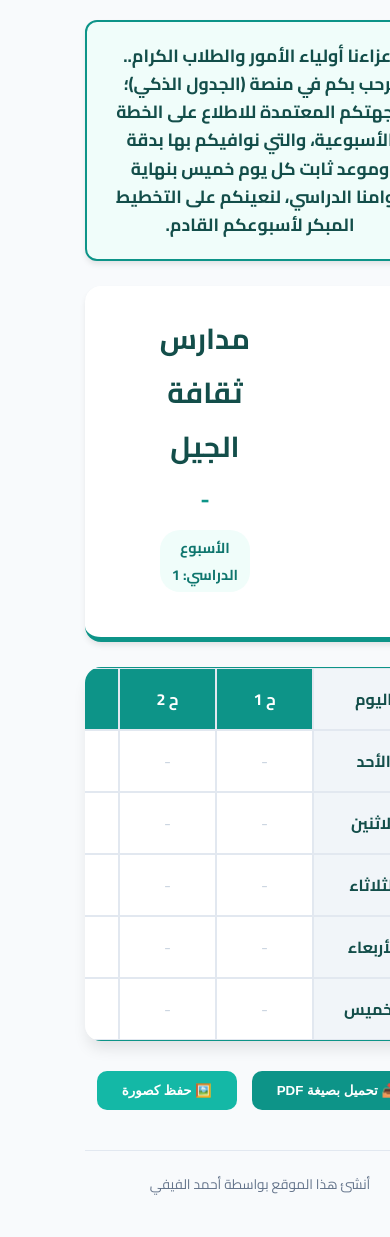
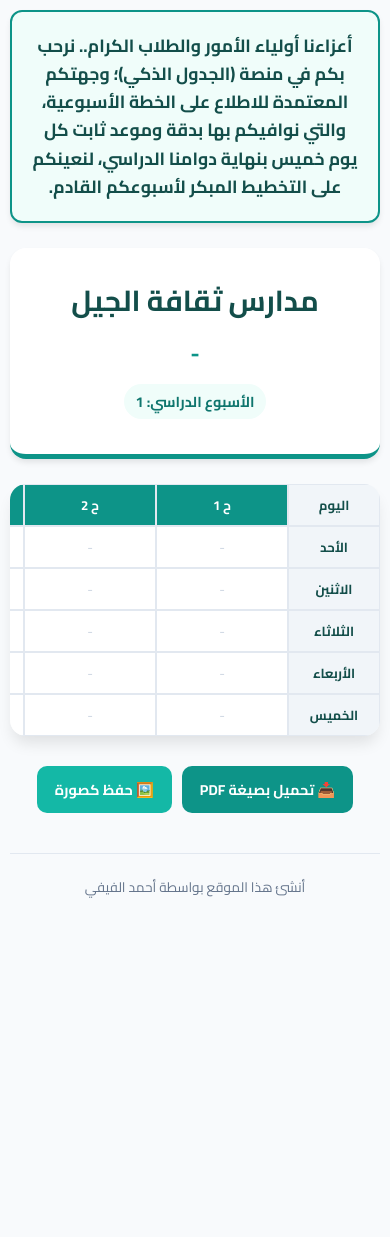
Before and after one commit to ahy564-cyber/Managing-the-weekly-plan, a Flask app: page /student/1/1 in a window 390 px wide; the page is wider, and only the part inside the window is pictured. After the commit the page ends 898 px from the top of that part, so only its background shows below. Run offline with Flask 3, Linux system fonts and the light colour scheme; some libraries are stand-ins or nearby versions.

Commit message:
Improve schedule table readability and mobile responsiveness
Apply CSS changes to the student schedule template to fix mobile view overlaps by adding a responsive wrapper, setting minimum column widths, scaling font sizes with media queries, and ensuring text wrapping.

Replit-Commit-Author: Agent
Replit-Commit-Session-Id: 0820ee79-34a1-44dc-95df-5f00f2127f26
Replit-Commit-Checkpoint-Type: full_checkpoint
Replit-Commit-Event-Id: 7b230d5a-e0f8-4b61-a038-55d7a55e3784
Replit-Helium-Checkpoint-Created: true

```diff
--- a/templates/student.html
+++ b/templates/student.html
@@ -16,13 +16,6 @@
 
         .gov-info { display: none !important; }
 
-        .table-container { width: 100%; overflow-x: auto; margin-top: 20px; border-radius: 12px; box-shadow: 0 4px 6px -1px rgb(0 0 0 / 0.1); }
-        table { width: 100% !important; border-collapse: collapse; background: white; border: 1.5px solid #0d9488; table-layout: fixed; }
-        th, td { border: 1px solid #0d9488; padding: 15px; text-align: center; overflow-wrap: break-word; }
-
-        @media (max-width: 900px) {
-        }
-
         .timers { display: grid; grid-template-columns: repeat(auto-fit, minmax(200px, 1fr)); gap: 15px; margin-bottom: 25px; width: 100%; }
         .timer { background: #1e293b; color: white; padding: 15px; border-radius: 12px; text-align: center; box-shadow: 0 10px 15px -3px rgb(0 0 0 / 0.1); }
         .timer h4 { margin: 0 0 5px 0; font-size: 0.9em; color: #94a3b8; }
@@ -30,21 +23,40 @@
 
         .table-responsive { width: 100%; overflow-x: auto; -webkit-overflow-scrolling: touch; border-radius: 16px; box-shadow: 0 10px 15px -3px rgb(0 0 0 / 0.1); }
         table { width: 100%; border-collapse: separate; border-spacing: 0; background: white; min-width: 900px; }
-        th, td { border: 1px solid #e2e8f0; padding: 15px 10px; text-align: center; word-wrap: break-word; }
+        th, td { border: 1px solid #e2e8f0; padding: 15px 10px; text-align: center; white-space: normal; word-wrap: break-word; overflow-wrap: break-word; }
         th { background: #0d9488; color: white; font-weight: 700; font-size: 1em; white-space: nowrap; }
         .day-cell { background: #f1f5f9; font-weight: 700; color: #134e4a; width: 80px; min-width: 80px; }
-        .period-header { width: 60px; min-width: 60px; }
+        .period-header { min-width: 120px; }
+        td { min-width: 120px; }
 
         .subject-box { text-align: right; }
-        .subject-name { font-weight: 800; color: #0f766e; display: block; font-size: 0.95em; margin-bottom: 6px; border-bottom: 1px solid #f0fdfa; padding-bottom: 4px; }
-        .topic-text { color: #334155; font-size: 0.85em; line-height: 1.5; display: block; min-width: 150px; }
-        .hw-text { color: #be123c; font-size: 0.82em; font-weight: 700; margin-top: 8px; display: block; border-top: 1px dashed #fecdd3; padding-top: 6px; }
+        .subject-name { font-weight: 800; color: #0f766e; display: block; font-size: 0.95em; margin-bottom: 6px; border-bottom: 1px solid #f0fdfa; padding-bottom: 4px; white-space: normal; }
+        .topic-text { color: #334155; font-size: 0.85em; line-height: 1.5; display: block; white-space: normal; }
+        .hw-text { color: #be123c; font-size: 0.82em; font-weight: 700; margin-top: 8px; display: block; border-top: 1px dashed #fecdd3; padding-top: 6px; white-space: normal; }
 
-        .actions { text-align: center; margin-top: 30px; display: flex; justify-content: center; gap: 15px; }
-        .btn { padding: 12px 25px; border-radius: 10px; border: none; font-weight: 700; cursor: pointer; display: flex; align-items: center; gap: 8px; transition: all 0.2s; }
+        .actions { text-align: center; margin-top: 30px; display: flex; justify-content: center; gap: 15px; flex-wrap: wrap; }
+        .btn { padding: 12px 25px; border-radius: 10px; border: none; font-weight: 700; cursor: pointer; display: flex; align-items: center; gap: 8px; transition: all 0.2s; font-family: inherit; }
         .btn-pdf { background: #0d9488; color: white; }
         .btn-img { background: #14b8a6; color: white; }
         .btn:hover { transform: translateY(-2px); box-shadow: 0 4px 12px rgba(0,0,0,0.1); }
+
+        @media (max-width: 600px) {
+            body { padding: 10px; }
+            .header { flex-direction: column; min-height: auto; padding: 15px; }
+            .logo-container { position: static; transform: none; margin-bottom: 10px; }
+            .logo { width: 100px; }
+            .header-text { padding: 0; }
+            .header-text h1 { font-size: 1.3em; }
+            .header-text h2 { font-size: 1.1em; }
+            .timers { grid-template-columns: 1fr; gap: 8px; }
+            table { font-size: 0.82em; }
+            th, td { padding: 8px 5px; }
+            .subject-name { font-size: 0.85em; }
+            .topic-text { font-size: 0.78em; }
+            .hw-text { font-size: 0.75em; }
+            .actions { gap: 10px; }
+            .btn { padding: 10px 18px; font-size: 0.9em; }
+        }
 
         @media print { .actions { display: none; } }
     </style>
```
